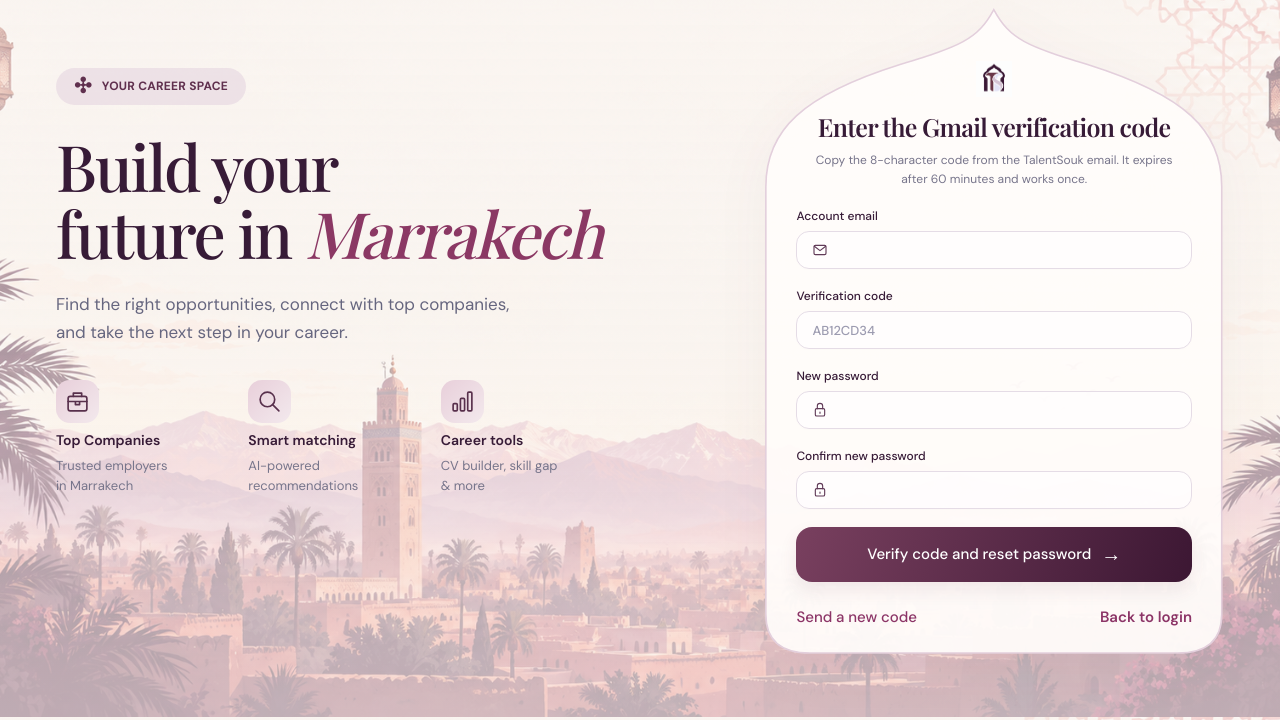
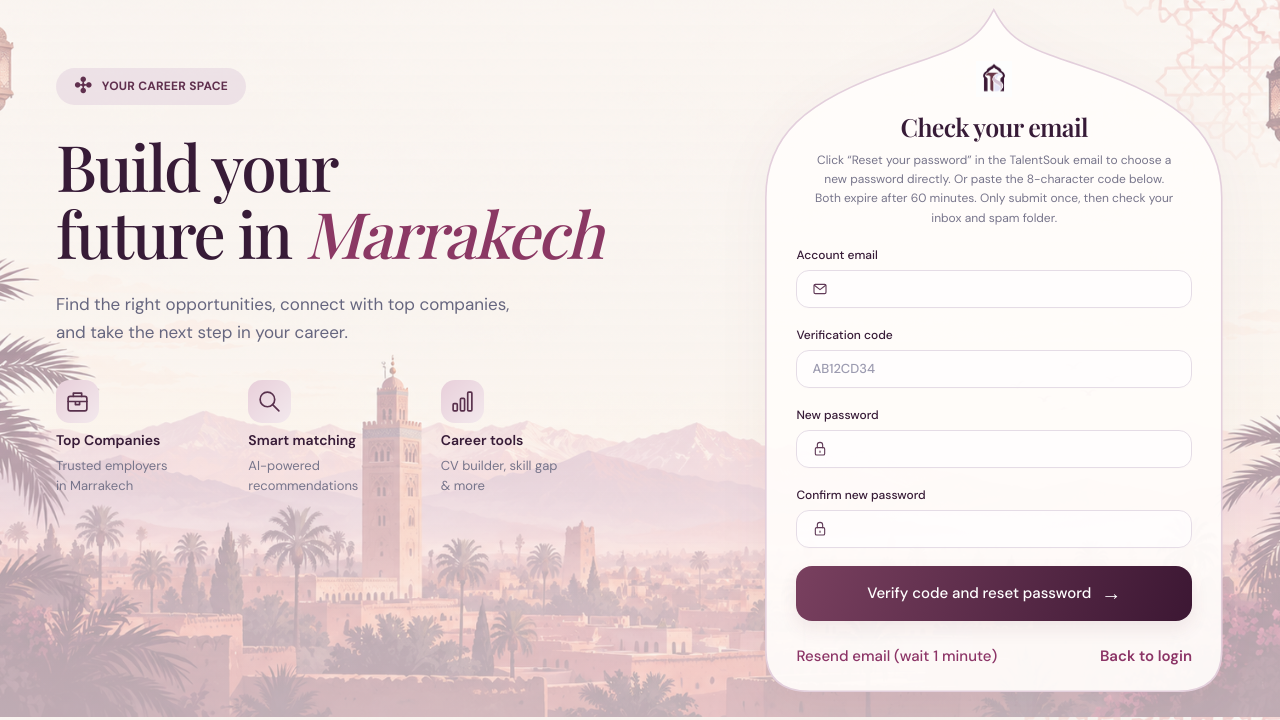
Before and after one commit to khadija6BH/talentsouk, a Flask app: page /reset-password-code in a window 1280 px wide. Shown: the part 83-803 px from the top of the page. Run offline with Flask 3, Linux system fonts and the light colour scheme; parts of the project's set-up code (start-up, migrations or seed data) failed here and were passed over; some libraries are stand-ins or nearby versions; some web fonts are replaced.

Commit message:
Simplify password recovery with signed email links and resilient backup codes

```diff
--- a/backend/app.py
+++ b/backend/app.py
@@ -31,6 +31,7 @@ from flask import (
     Flask, flash, jsonify, make_response, redirect, render_template, request,
     send_from_directory, session, url_for,
 )
+from itsdangerous import URLSafeTimedSerializer, BadSignature
 from werkzeug.exceptions import RequestEntityTooLarge
 from werkzeug.middleware.proxy_fix import ProxyFix
 from dotenv import load_dotenv
@@ -81,7 +82,7 @@ from backend.matching_service import match_candidate_to_offer, match_company_off
 from backend.skill_gap_service import analyze_market_skill_gap
 from backend.smtp_service import (
     SMTPConfigurationError, send_application_email, send_password_reset_email,
-    smtp_configured,
+    smtp_configured, app_link,
 )
 from backend.sqlite_service import (
     connection_status, create_tracked_application, create_crm_record,
@@ -348,14 +349,33 @@ def forgot_password():
 
     if request.method == "POST":
         email = request.form.get("email", "").strip().lower()
-        user = get_user_by_email(email) if email else None
+        if not _valid_email(email) or len(email) > 254:
+            flash("Enter a valid account email address.", "error")
+            return render_template("forgot_password.html", email=email), 400
+        # Persisted per-account limits work across serverless instances.
+        user = get_user_by_email(email)
+        limited = False
         if user is not None:
+            conn = get_db_connection()
+            recent = conn.execute(
+                "SELECT COUNT(*) AS total FROM password_reset_tokens WHERE user_id = ? "
+                "AND created_at > datetime('now', '-1 hour')", (user["id"],)
+            ).fetchone()["total"]
+            cooldown = conn.execute(
+                "SELECT id FROM password_reset_tokens WHERE user_id = ? "
+                "AND created_at > datetime('now', '-1 minute')", (user["id"],)
+            ).fetchone()
+            conn.close()
+            limited = recent >= 5 or cooldown is not None
+        if user is not None and not limited:
             reset_code = "".join(secrets.choice("ABCDEFGHJKLMNPQRSTUVWXYZ23456789") for _ in range(8))
             token_hash = hashlib.sha256(reset_code.encode("utf-8")).hexdigest()
             expires_at = (datetime.now(timezone.utc) + timedelta(minutes=60)).strftime("%Y-%m-%d %H:%M:%S")
             create_password_reset_token(user["id"], token_hash, expires_at)
             try:
-                send_password_reset_email(recipient=user["email"], reset_code=reset_code)
+                signed = URLSafeTimedSerializer(app.secret_key, salt="password-reset-email").dumps(reset_code)
+                reset_url = app_link(url_for("reset_password_email", signed=signed))
+                send_password_reset_email(recipient=user["email"], reset_code=reset_code, reset_url=reset_url)
             except (SMTPConfigurationError, smtplib.SMTPException, OSError):
                 app.logger.exception("Password reset email delivery failed")
 
@@ -363,22 +383,23 @@ def forgot_password():
             "If an account exists for that email, a password-reset code has been sent.",
             "success",
         )
-        return redirect(url_for("reset_password_code", email=email))
-
-    return render_template("forgot_password.html")
+        session["reset_email"] = email
+        return redirect(url_for("reset_password_code"))
+
+    return render_template("forgot_password.html", email=request.args.get("email", ""))
 
 
 @app.route("/reset-password-code", methods=["GET", "POST"])
 def reset_password_code():
     if session.get("user_id"):
         return redirect(url_for("dashboard"))
-    email = request.values.get("email", "").strip().lower()
+    email = request.values.get("email", session.get("reset_email", "")).strip().lower()
     if request.method == "POST":
-        code = request.form.get("code", "").strip().upper().replace(" ", "")
+        code = re.sub(r"[\s\-\u200b\u200e\u200f\ufeff]", "", request.form.get("code", "")).upper()
         password = request.form.get("password", "")
         confirm_password = request.form.get("confirm_password", "")
         if not email or "@" not in email or len(code) != 8:
-            flash("Enter your email and the 8-character code from Gmail.", "error")
+            flash("Enter your account email and the 8-character code from the TalentSouk email.", "error")
         elif len(password) < 8:
             flash("Password must be at least 8 characters long.", "error")
         elif password != confirm_password:
@@ -393,8 +414,29 @@ def reset_password_code():
     return render_template("reset_password_code.html", email=email)
 
 
+@app.route("/reset-password-email/<signed>", methods=["GET", "POST"])
+def reset_password_email(signed):
+    try:
+        token = URLSafeTimedSerializer(app.secret_key, salt="password-reset-email").loads(signed, max_age=3600)
+    except BadSignature:
+        return render_template("reset_password.html", invalid_token=True), 400
+    return _reset_password(token, url_for("reset_password_email", signed=signed))
+
+
+@app.after_request
+def protect_password_reset_response(response):
+    if request.endpoint in {"forgot_password", "reset_password_code", "reset_password", "reset_password_email"}:
+        response.headers["Cache-Control"] = "private, no-store"
+        response.headers["Referrer-Policy"] = "no-referrer"
+    return response
+
+
 @app.route("/reset-password/<token>", methods=["GET", "POST"])
 def reset_password(token):
+    return _reset_password(token, url_for("reset_password", token=token))
+
+
+def _reset_password(token, reset_action):
     token_hash = hashlib.sha256(token.encode("utf-8")).hexdigest()
     if not password_reset_token_is_valid(token_hash):
         return render_template("reset_password.html", invalid_token=True), 400
@@ -404,17 +446,17 @@ def reset_password(token):
         confirm_password = request.form.get("confirm_password", "")
         if len(password) < 8:
             flash("Password must be at least 8 characters long.", "error")
-            return render_template("reset_password.html", token=token), 400
+            return render_template("reset_password.html", token=token, reset_action=reset_action), 400
         if password != confirm_password:
             flash("Passwords do not match.", "error")
-            return render_template("reset_password.html", token=token), 400
+            return render_template("reset_password.html", token=token, reset_action=reset_action), 400
         if not reset_password_with_token(token_hash, generate_password_hash(password)):
             return render_template("reset_password.html", invalid_token=True), 400
         session.clear()
         flash("Your password has been reset. You can now log in.", "success")
         return redirect(url_for("login"))
 
-    return render_template("reset_password.html", token=token)
+    return render_template("reset_password.html", token=token, reset_action=reset_action)
 
 
 @app.route("/register", methods=["GET", "POST"])
--- a/backend/smtp_service.py
+++ b/backend/smtp_service.py
@@ -168,6 +168,11 @@ def send_password_reset_email(*, recipient, reset_url=None, reset_code=None):
         )
     else:
         raise ValueError("A reset URL or verification code is required.")
+    if reset_code and reset_url:
+        text_body = "Reset your password directly:\n" + reset_url + "\n\n" + text_body
+        html_body = ('<p><a style="display:inline-block;padding:14px 22px;background:#673147;color:white;'
+                     'border-radius:10px;text-decoration:none" href="' + escape(reset_url, quote=True) +
+                     '">Reset your password</a></p><p>Or use the backup code below.</p>' + html_body)
     # Keep the URL intact in plain-text clients and provide an explicit link for
     # HTML clients. Quoted-printable wrapping can otherwise split the token.
     message.set_content(text_body, cte="8bit")
--- a/frontend/templates/forgot_password.html
+++ b/frontend/templates/forgot_password.html
@@ -2,16 +2,16 @@
 {% block title %}Forgot password — TalentSouk{% endblock %}
 {% block account_content %}
 <h1 class="font-display font-bold text-xl text-slate-800 mb-1">Reset your password</h1>
-      <p class="text-sm text-slate-500 mb-6">Enter your account email to receive a password-reset code.</p>
+      <p class="text-sm text-slate-500 mb-6">Enter your account email to receive a reset link and a backup code. Check your inbox and spam folder.</p>
       {% with messages = get_flashed_messages(with_categories=true) %}{% if messages %}{% for category, message in messages %}
         <div class="mb-4 rounded-xl border px-3.5 py-2.5 text-sm {{ 'border-purple-100 bg-purple-50 text-purple-700' if category == 'success' else 'border-purple-100 bg-purple-50 text-purple-600' }}" role="status">{{ message }}</div>
       {% endfor %}{% endif %}{% endwith %}
       <form method="post" action="{{ url_for('forgot_password') }}" class="space-y-4">
         <div>
           <label class="block text-sm font-medium text-slate-700 mb-1.5" for="email">Email</label>
-          <input id="email" name="email" type="email" required autocomplete="email" placeholder="you@example.com" class="w-full bg-slate-50 border border-slate-200 rounded-xl px-3.5 py-2.5 text-sm text-slate-700 placeholder:text-slate-400 focus:outline-none focus:ring-2 focus:ring-blue-500/40 focus:border-blue-400 transition">
+          <input id="email" name="email" value="{{ email or '' }}" type="email" required autocomplete="email" placeholder="you@example.com" class="w-full bg-slate-50 border border-slate-200 rounded-xl px-3.5 py-2.5 text-sm text-slate-700 placeholder:text-slate-400 focus:outline-none focus:ring-2 focus:ring-blue-500/40 focus:border-blue-400 transition">
         </div>
-        <button type="submit" class="btn btn-primary w-full py-2.5">Send verification code</button>
+        <button type="submit" class="btn btn-primary w-full py-2.5">Send reset email</button>
       </form>
       <p class="text-center text-sm text-slate-500 mt-6"><a href="{{ url_for('login') }}" class="text-blue-600 font-medium hover:text-blue-700">Back to login</a></p>
 
--- a/frontend/templates/reset_password.html
+++ b/frontend/templates/reset_password.html
@@ -11,7 +11,7 @@
         {% with messages = get_flashed_messages(with_categories=true) %}{% if messages %}{% for category, message in messages %}
           <div class="mb-4 rounded-xl border border-purple-100 bg-purple-50 px-3.5 py-2.5 text-sm text-purple-600" role="alert">{{ message }}</div>
         {% endfor %}{% endif %}{% endwith %}
-        <form method="post" action="{{ url_for('reset_password', token=token) }}" class="space-y-4">
+        <form method="post" action="{{ reset_action or url_for('reset_password', token=token) }}" class="space-y-4">
           <div>
             <label class="block text-sm font-medium text-slate-700 mb-1.5" for="password">New password</label>
             <input id="password" name="password" type="password" required minlength="8" autocomplete="new-password" class="w-full bg-slate-50 border border-slate-200 rounded-xl px-3.5 py-2.5 text-sm text-slate-700 focus:outline-none focus:ring-2 focus:ring-blue-500/40 focus:border-blue-400 transition">
--- a/frontend/templates/reset_password_code.html
+++ b/frontend/templates/reset_password_code.html
@@ -1,8 +1,8 @@
 {% extends "auth_account_base.html" %}
 {% block title %}Enter reset code — TalentSouk{% endblock %}
 {% block account_content %}
-<h1 class="font-display font-bold text-xl text-slate-800">Enter the Gmail verification code</h1>
-      <p class="text-sm text-slate-500 mt-2 mb-6">Copy the 8-character code from the TalentSouk email. It expires after 60 minutes and works once.</p>
+<h1 class="font-display font-bold text-xl text-slate-800">Check your email</h1>
+      <p class="text-sm text-slate-500 mt-2 mb-6">Click “Reset your password” in the TalentSouk email to choose a new password directly. Or paste the 8-character code below. Both expire after 60 minutes. Only submit once, then check your inbox and spam folder.</p>
       {% with messages = get_flashed_messages(with_categories=true) %}{% for category, message in messages %}
         <div class="mb-4 rounded-xl border border-purple-100 bg-purple-50 px-3.5 py-2.5 text-sm text-purple-700" role="alert">{{ message }}</div>
       {% endfor %}{% endwith %}
@@ -11,7 +11,7 @@
           <input name="email" type="email" value="{{ email }}" required autocomplete="email" class="mt-1.5 w-full rounded-xl border border-slate-200 bg-slate-50 px-3.5 py-2.5">
         </label>
         <label class="block text-sm font-medium text-slate-700">Verification code
-          <input name="code" inputmode="text" maxlength="8" minlength="8" required autocomplete="one-time-code" placeholder="AB12CD34" class="mt-1.5 w-full rounded-xl border border-slate-200 bg-slate-50 px-4 py-3 text-center font-bold uppercase tracking-[0.35em] text-purple-700">
+          <input name="code" inputmode="text" maxlength="32" required autocomplete="one-time-code" placeholder="AB12CD34" class="mt-1.5 w-full rounded-xl border border-slate-200 bg-slate-50 px-4 py-3 text-center font-bold uppercase tracking-[0.35em] text-purple-700">
         </label>
         <label class="block text-sm font-medium text-slate-700">New password
           <input name="password" type="password" minlength="8" required autocomplete="new-password" class="mt-1.5 w-full rounded-xl border border-slate-200 bg-slate-50 px-3.5 py-2.5">
@@ -22,7 +22,7 @@
         <button class="btn btn-primary w-full py-2.5" type="submit">Verify code and reset password</button>
       </form>
       <div class="mt-6 flex items-center justify-between gap-3 text-sm">
-        <a class="font-medium text-purple-700" href="{{ url_for('forgot_password') }}">Send a new code</a>
+        <a class="font-medium text-purple-700" href="{{ url_for('forgot_password', email=email) }}">Resend email (wait 1 minute)</a>
         <a class="text-slate-500" href="{{ url_for('login') }}">Back to login</a>
       </div>
 
```
Also changed, not shown: backend/database.py (+5 -10 lines), backend/tests/test_password_reset.py (added, +248 -0 lines).
